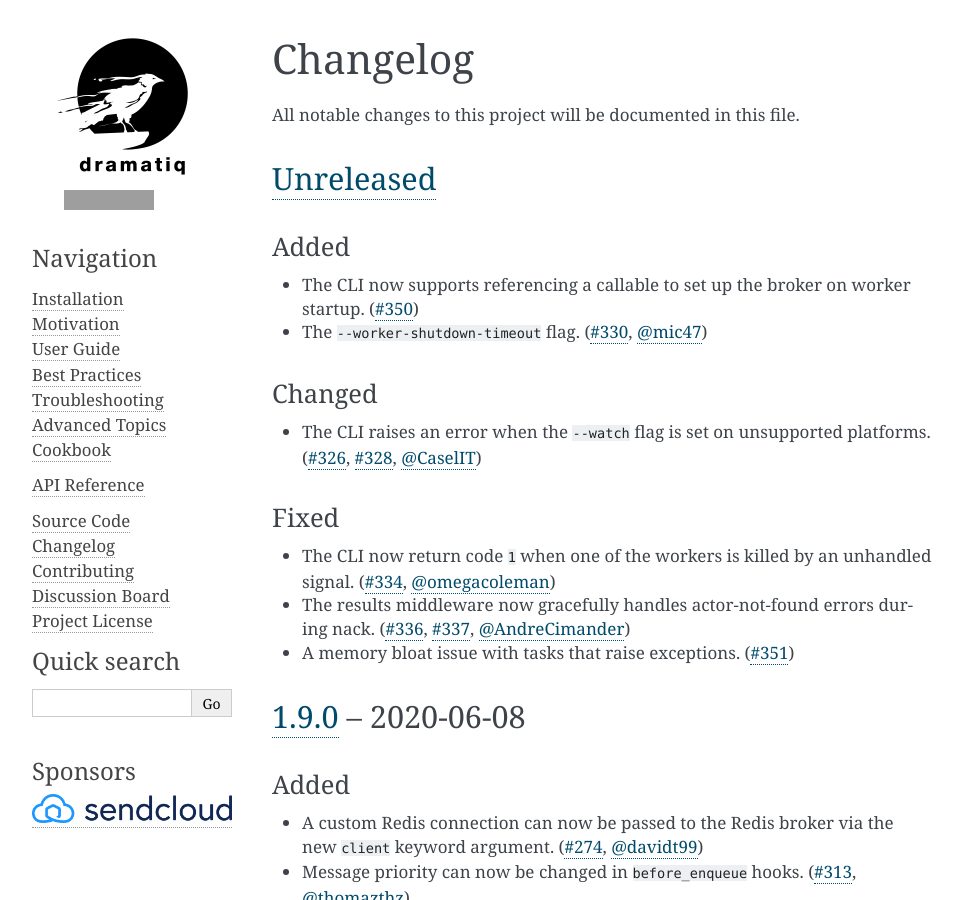
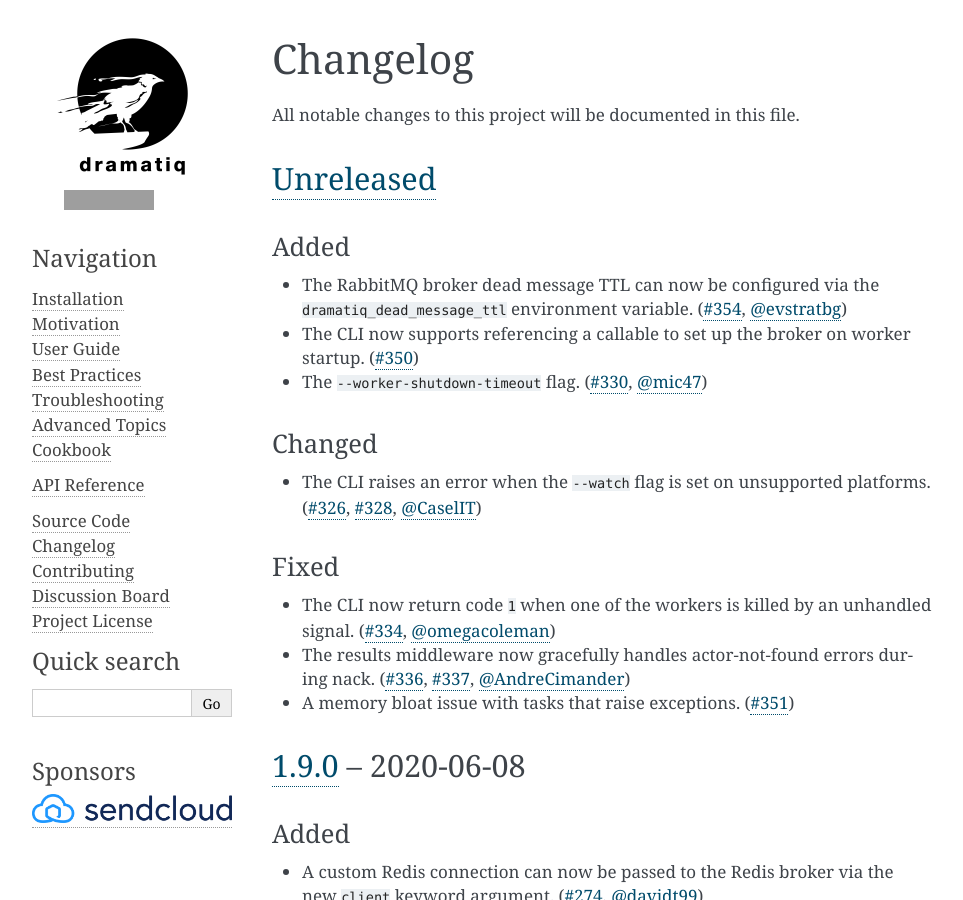
Before and after one commit to Bogdanp/dramatiq, a Sphinx documentation site: the page built from docs/source/changelog.rst, in a window 1280 px wide and 900 px high, cut to the strip 0-900 px from the top of the window. Shown: the whole strip, without its empty margins (148-1111 px from the left). Built offline with Sphinx 7.4.7, drawn with Linux system fonts in a browser that asks for light colours; grey boxes are pictures that could not be loaded.

Commit message:
doc: update changelog

```diff
--- a/docs/source/changelog.rst
+++ b/docs/source/changelog.rst
@@ -12,12 +12,17 @@ All notable changes to this project will be documented in this file.
 Added
 ^^^^^
 
+* The RabbitMQ broker dead message TTL can now be configured via the
+  ``dramatiq_dead_message_ttl`` environment variable.  (`#354`_,
+  `@evstratbg`_)
 * The CLI now supports referencing a callable to set up the broker on
   worker startup.  (`#350`_)
 * The ``--worker-shutdown-timeout`` flag.  (`#330`_, `@mic47`_)
 
 .. _#330: https://github.com/Bogdanp/dramatiq/pull/330
 .. _#350: https://github.com/Bogdanp/dramatiq/pull/350
+.. _#354: https://github.com/Bogdanp/dramatiq/pull/354
+.. _@evstratbg: https://github.com/evstratbg
 .. _@mic47: https://github.com/mic47
 
 
```
